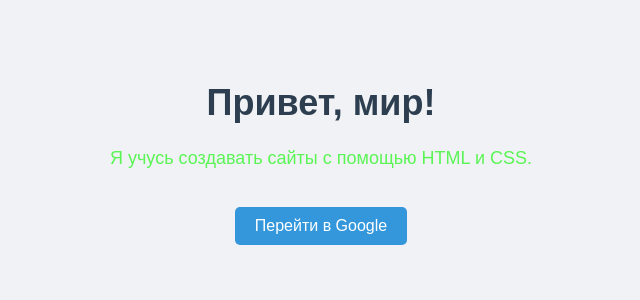
After one commit to jironimo207-collab/AlinaPythonProject, a FastAPI app: template templates/test.html in a window 1280 px wide. The commit adds this page. Shown: the top 300 px of the page, without its empty margins (319-959 px from the left). Run offline with FastAPI, Linux system fonts and the light colour scheme; the template is opened without the code that fills it, so the values that code supplies are empty.

Commit message:
Update schedule template 7

```diff
--- a/templates/schedule.html
+++ b/templates/schedule.html
@@ -132,7 +132,7 @@
                         <div class="col-md-4 border-end mb-3 mb-md-0">
                             <span class="text-uppercase text-muted fw-bold small d-block mb-2">Управление</span>
                             {% if is_teacher %}
-                                <button type="button" class="btn btn-primary btn-sm px-3" style="background-color: #6c5ce7; border: none;" data-bs-toggle="modal" data-bs-target="#addLessonModal">+ Добавить урок</button>
+                                <button class="btn btn-lumi" data-bs-toggle="modal" data-bs-target="#addStudentModal">+ Добавить урок</button>
                             {% else %}
                                 <span class="text-muted small">Просмотр расписания</span>
                             {% endif %}
--- /dev/null
+++ b/templates/test.html
@@ -0,0 +1,46 @@
+<!DOCTYPE html>
+<html lang="ru">
+<head>
+    <meta charset="UTF-8">
+    <title>Моя первая страница</title>
+
+    <!-- Внутренние CSS-стили -->
+    <style>
+        body {
+            background-color: #f0f2f5;
+            font-family: Arial, sans-serif;
+            text-align: center;
+            padding-top: 50px;
+        }
+
+        h1 {
+            color: #2c3e50;
+            font-size: 36px;
+        }
+
+        p {
+            color: #5af555;
+            font-size: 18px;
+        }
+
+        a {
+            display: inline-block;
+            background-color: #3497db;
+            color: white;
+            padding: 10px 20px;
+            text-decoration: none;
+            border-radius: 5px;
+            margin-top: 20px;
+        }
+
+        a:hover {
+            background-color: #2980b9;
+        }
+    </style>
+</head>
+<body>
+    <h1>Привет, мир!</h1>
+    <p>Я учусь создавать сайты с помощью HTML и CSS.</p>
+    <a href="https://google.com" target="_blank">Перейти в Google</a>
+</body>
+</html>
```
